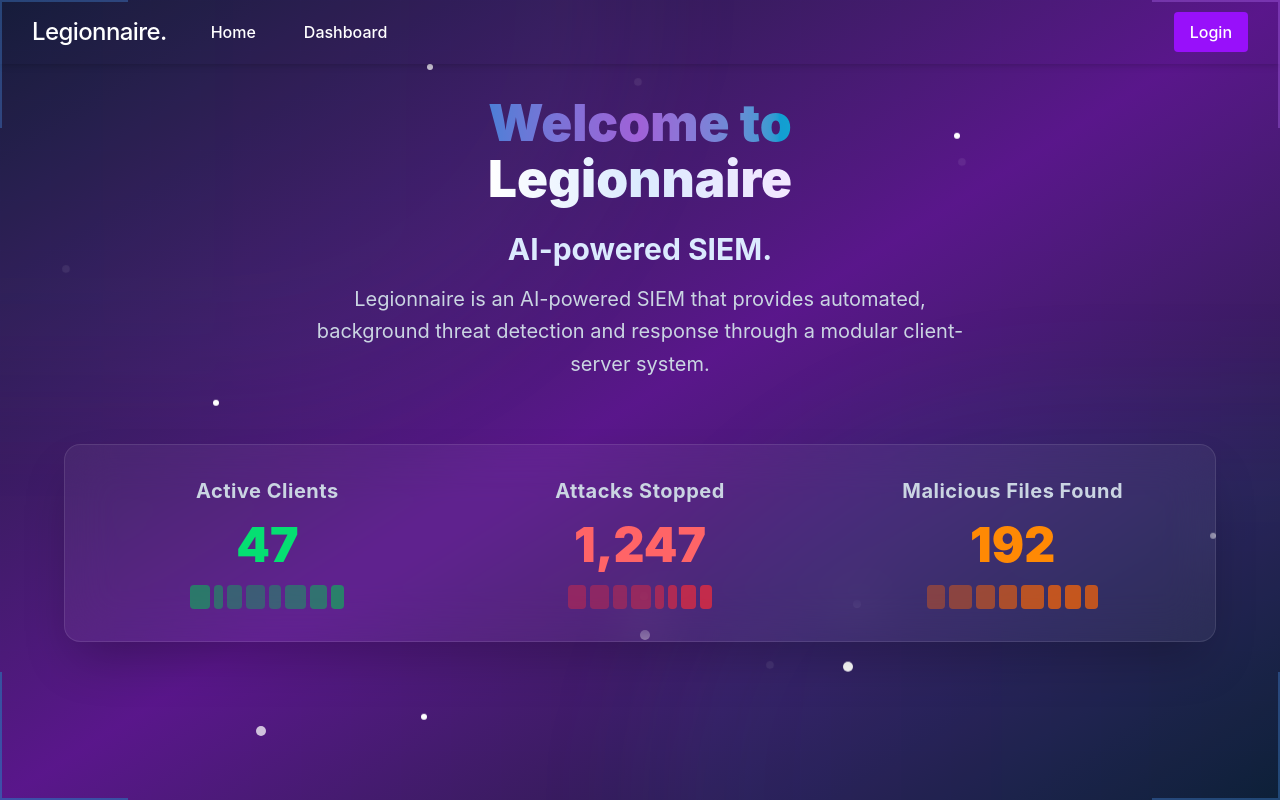
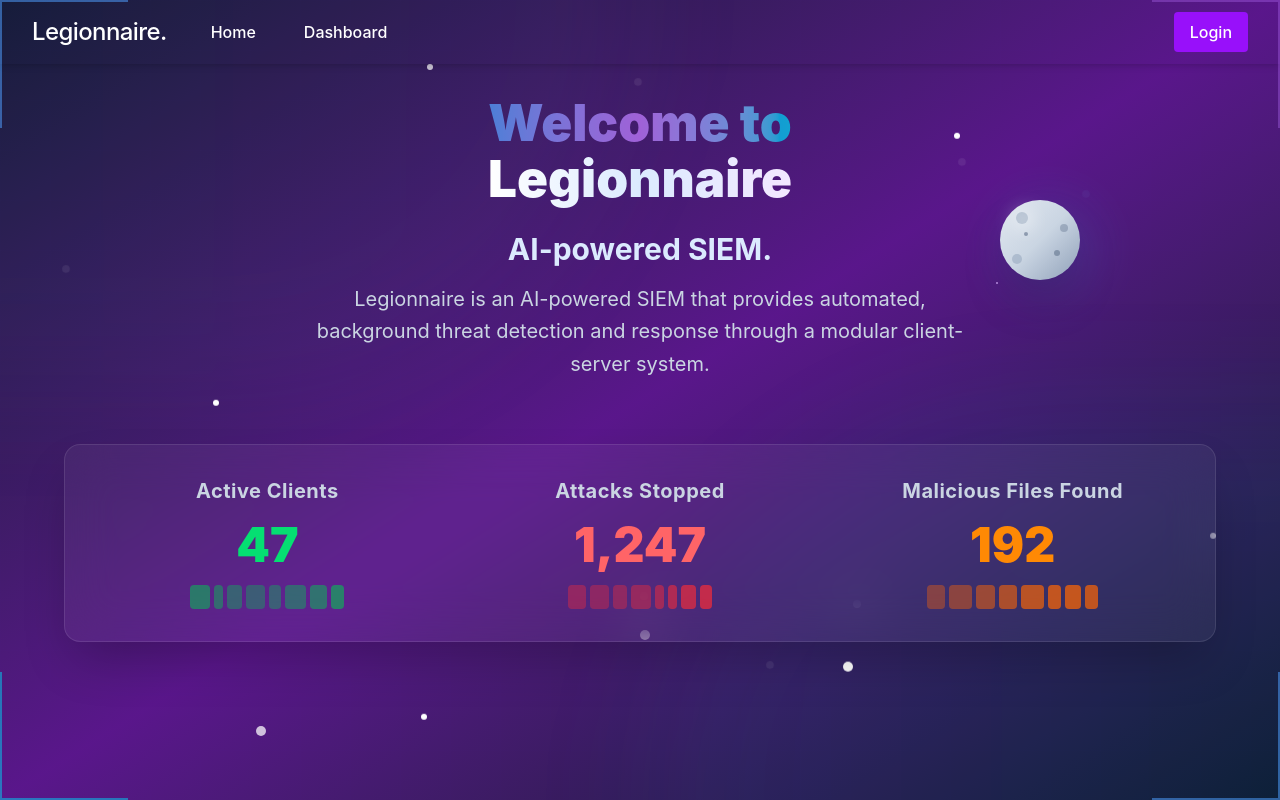
Before and after one commit to LegionnaireDevs/legionnaire, a React (Vite) app in the folder control-panel/: page / in a window 1280 px wide. Built offline with nearby package versions, Linux system fonts and the light colour scheme.

Commit message:
Added a moon on the home page.

```diff
--- a/control-panel/src/pages/home.jsx
+++ b/control-panel/src/pages/home.jsx
@@ -134,6 +134,35 @@ const Home = () => {
           </div>
         </div>
 
+        <div className="absolute top-50 right-50 z-20">
+        <div className="relative">
+          {/* Moon glow effect */}
+          <div className="absolute inset-0 w-24 h-24 bg-blue-400/20 rounded-full blur-xl animate-pulse"></div>
+
+          {/* Main moon body */}
+          <div className="relative w-20 h-20 rounded-full bg-gradient-to-br from-slate-200 via-slate-300 to-slate-400 shadow-2xl">
+            {/* Moon surface details/craters */}
+            <div className="absolute top-3 left-4 w-3 h-3 bg-slate-400/60 rounded-full"></div>
+            <div className="absolute top-6 right-3 w-2 h-2 bg-slate-500/40 rounded-full"></div>
+            <div className="absolute bottom-4 left-3 w-2.5 h-2.5 bg-slate-400/50 rounded-full"></div>
+            <div className="absolute bottom-6 right-5 w-1.5 h-1.5 bg-slate-500/60 rounded-full"></div>
+            <div className="absolute top-8 left-6 w-1 h-1 bg-slate-500/70 rounded-full"></div>
+
+            {/* Moon highlight */}
+            <div className="absolute top-2 left-3 w-6 h-6 bg-white/30 rounded-full blur-sm"></div>
+          </div>
+
+          {/* Subtle orbiting particles */}
+          <div className="absolute -top-2 -right-2 w-1 h-1 bg-blue-300 rounded-full animate-ping opacity-70"></div>
+          <div className="absolute -bottom-1 -left-1 w-0.5 h-0.5 bg-purple-300 rounded-full animate-pulse delay-700"></div>
+        </div>
+      </div>
+
+      {/* Corner decorations */}
+      <div className="absolute top-0 left-0 w-32 h-32 border-l-2 border-t-2 border-blue-400/30"></div>
+      <div className="absolute bottom-0 left-0 w-32 h-32 border-l-2 border-b-2 border-cyan-400/30"></div>
+      <div className="absolute bottom-0 right-0 w-32 h-32 border-r-2 border-b-2 border-blue-400/30"></div>
+
 
         {/* Floating action hint */}
         <div className={`mt-16 transition-all duration-1000 delay-1500 ${
```
